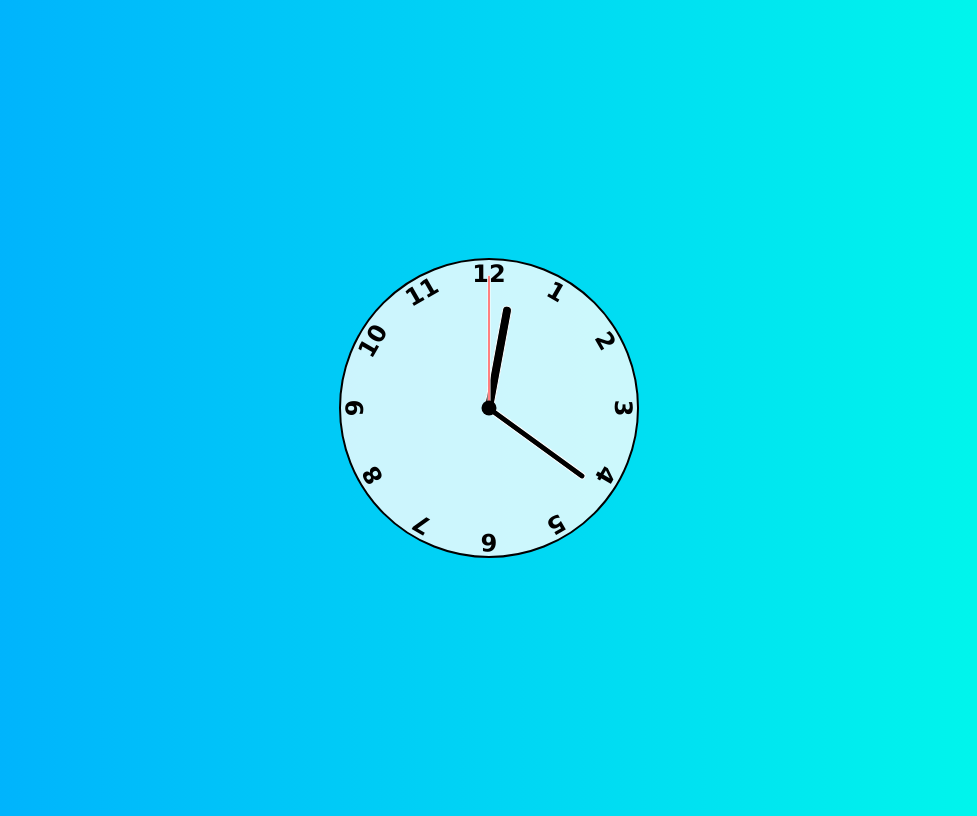
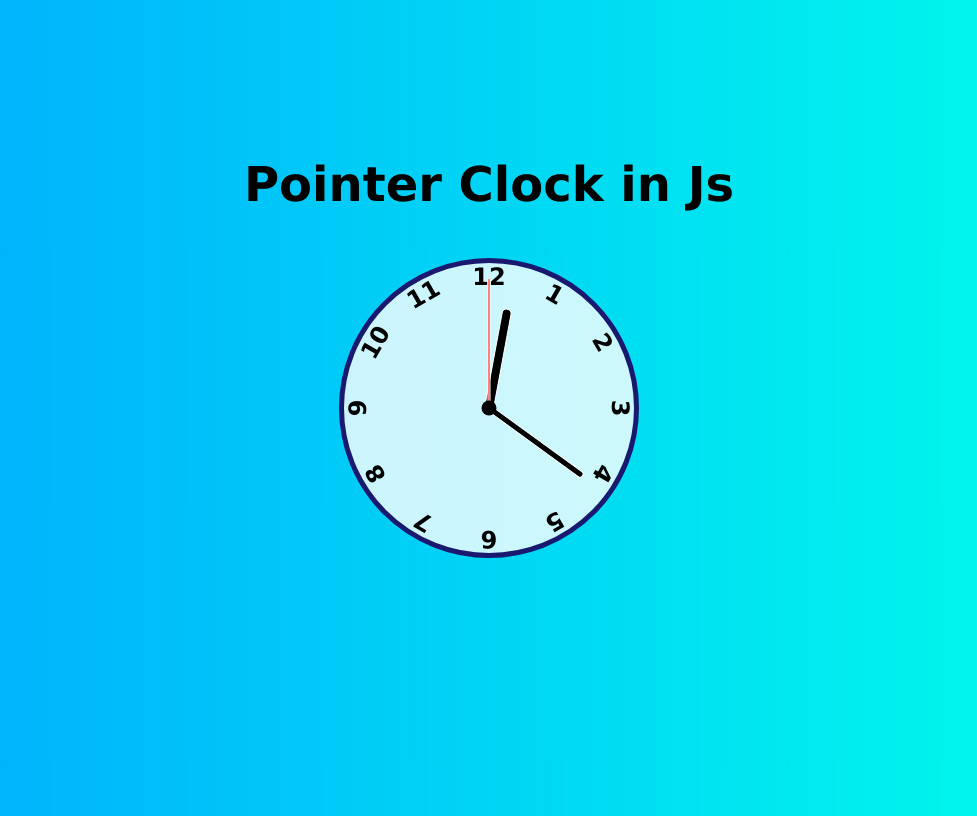
Before and after one commit to FelipeFama/Javascript-Clock, a plain HTML site: page index.html in a window 1280 px wide. Shown: the whole page, without its empty margins (151-1128 px from the left). Drawn offline with Linux system fonts and the light colour scheme.

Commit message:
update html and css

```diff
--- a/index.html
+++ b/index.html
@@ -5,12 +5,13 @@
   <meta charset="UTF-8" />
   <meta http-equiv="X-UA-Compatible" content="IE=edge" />
   <meta name="viewport" content="width=device-width, initial-scale=1.0" />
-  <title>Clock Js</title>
+  <title>Clock pointer Js</title>
   <link rel="stylesheet" href="style.css" />
   <script defer src="script.js"></script>
 </head>
 
 <body>
+  <h1>Pointer Clock in Js</h1>
   <div class="clock">
     <div class="hand hour" data-hour-hand></div>
     <div class="hand minute" data-minute-hand></div>
--- a/style.css
+++ b/style.css
@@ -19,12 +19,18 @@ body {
   overflow: hidden;
 }
 
+h1 {
+  font-size: 3rem;
+  margin-bottom: 30rem;
+  position: absolute;
+}
+
 .clock {
   width: 300px;
   height: 300px;
   background-color: rgba(255, 255, 255, 0.8);
   border-radius: 50%;
-  border: 2px solid black;
+  border: 5px solid midnightblue;
   position: relative;
 }
 
```
